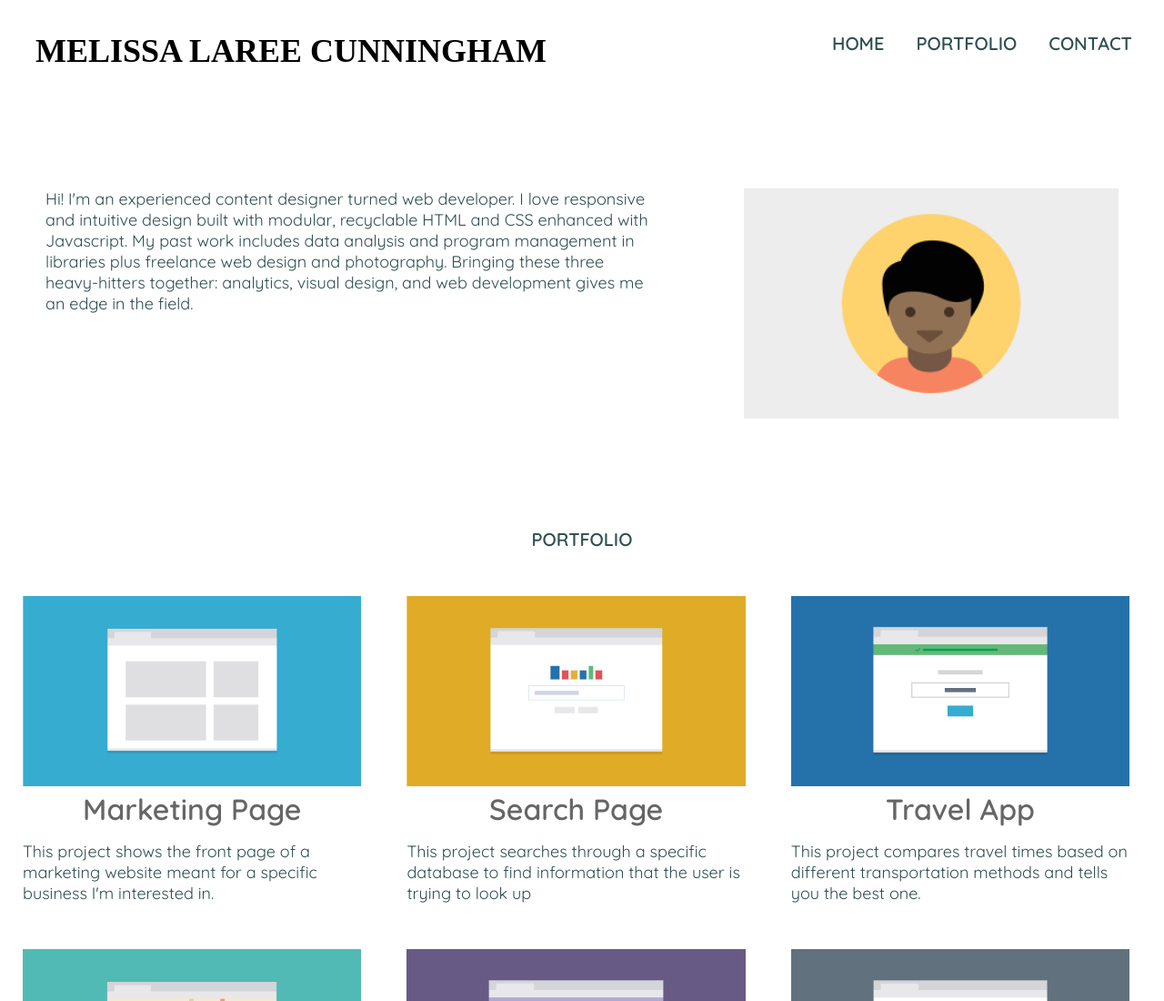
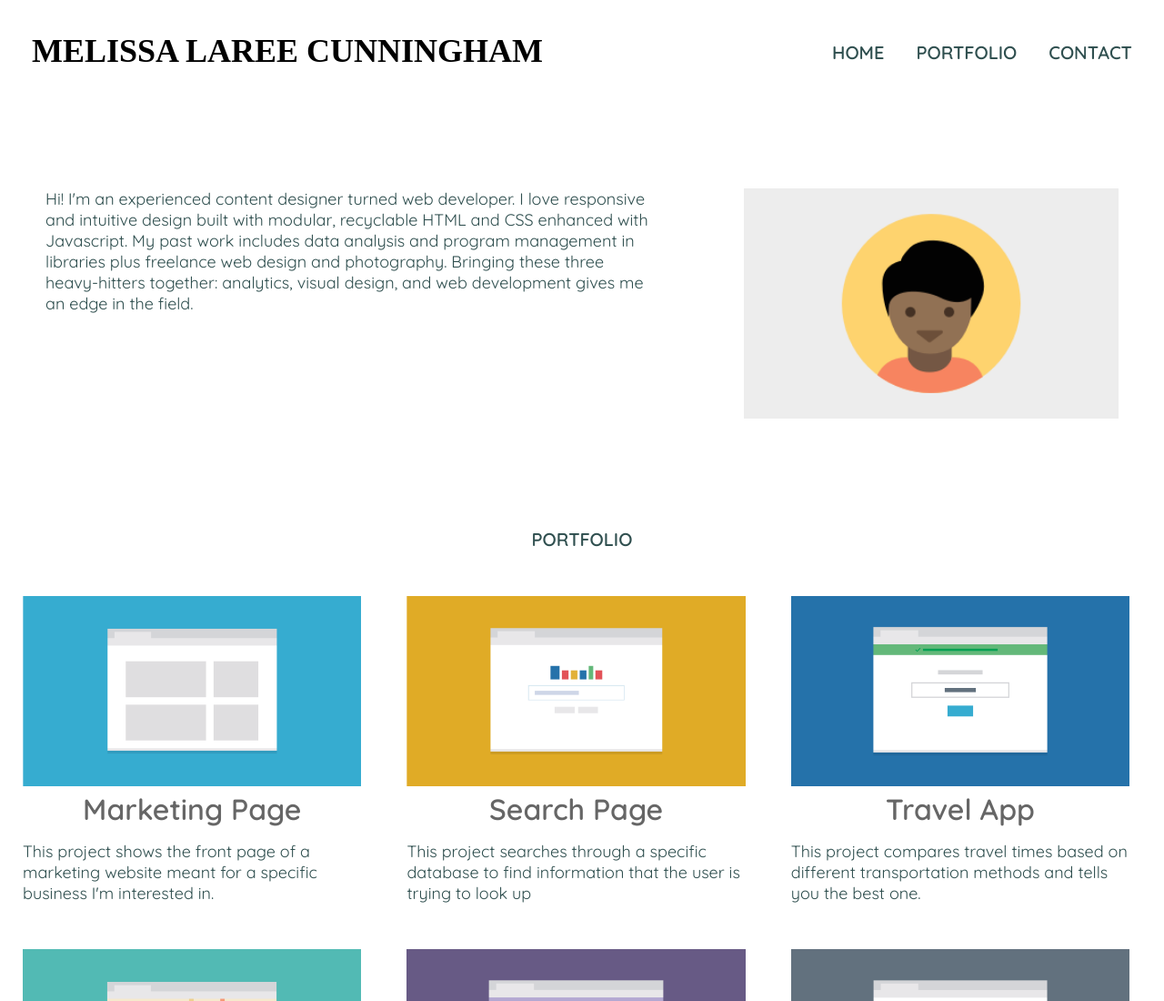
Before and after one commit to melissalareec/treehouse02-techdegree-sampleportfolio, a plain HTML site: page index.html in a window 1280 px wide. Shown: the top 1100 px of the page at 91% size. Drawn offline with Linux system fonts and the light colour scheme; a web font is replaced by a local one.

Commit message:
Name fix

```diff
--- a/styles.css
+++ b/styles.css
@@ -15,11 +15,14 @@ body {
 .sitetitle {
     color: black;
     text-transform: uppercase;
-    font-size: 24px;
+    font-size: 22px;
     font-family: 'Quattrocento', serif;
     font-weight: 600;
     text-align: center;
-    padding: 20px;
+    padding-left: 20px;
+    padding-right: 20px;
+    padding-top: 40px;
+    padding-bottom: 40px;
 }
 
 h3 {
@@ -130,23 +133,28 @@ footer p {
 
 @media (min-width: 769px) {
     nav {
+
         text-align: center;
+        width: 100%;
         background-color: white;
     }
 
     .sitetitle {
         margin: 0 auto;
-        padding-top: 25px;
+        padding: 35px;
+        font-size: 22px;
+        text-align: center;
 
     }
 
     .navbar {
         margin: 0 auto;
-        padding: 20px;
+        padding-bottom: 20px;
+        text-align: center;
     }
 
     .navlink {
-margin: 10px;
+        margin: 10px;
         display: inline-block;
         padding: 15px;
     }
@@ -191,12 +199,17 @@ margin: 10px;
     .sitetitle {
         float: left;
         padding: 35px;
-        width: 50%;
+        width: 60%;
+        text-align: left;
+        font-size: 24px;
     }
 
     .navbar {
-        width: 50%;
-        padding: 20px;
+        width: 40%;
+        padding-top: 30px;
+        padding-right: 20px;
+        padding-bottom: 20px;
+        padding-left: 20px;
         float: right;
         text-align: right;
     }
```
